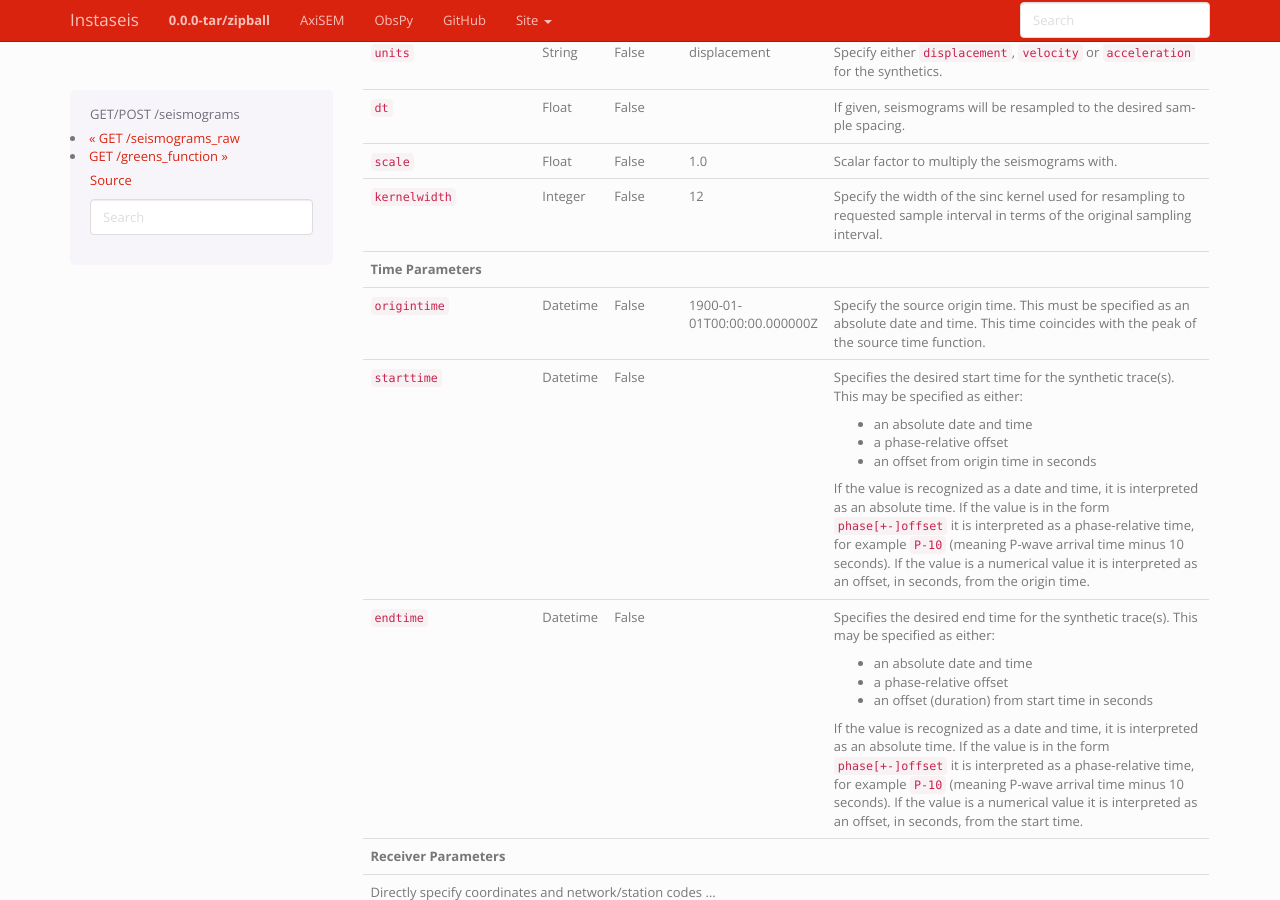
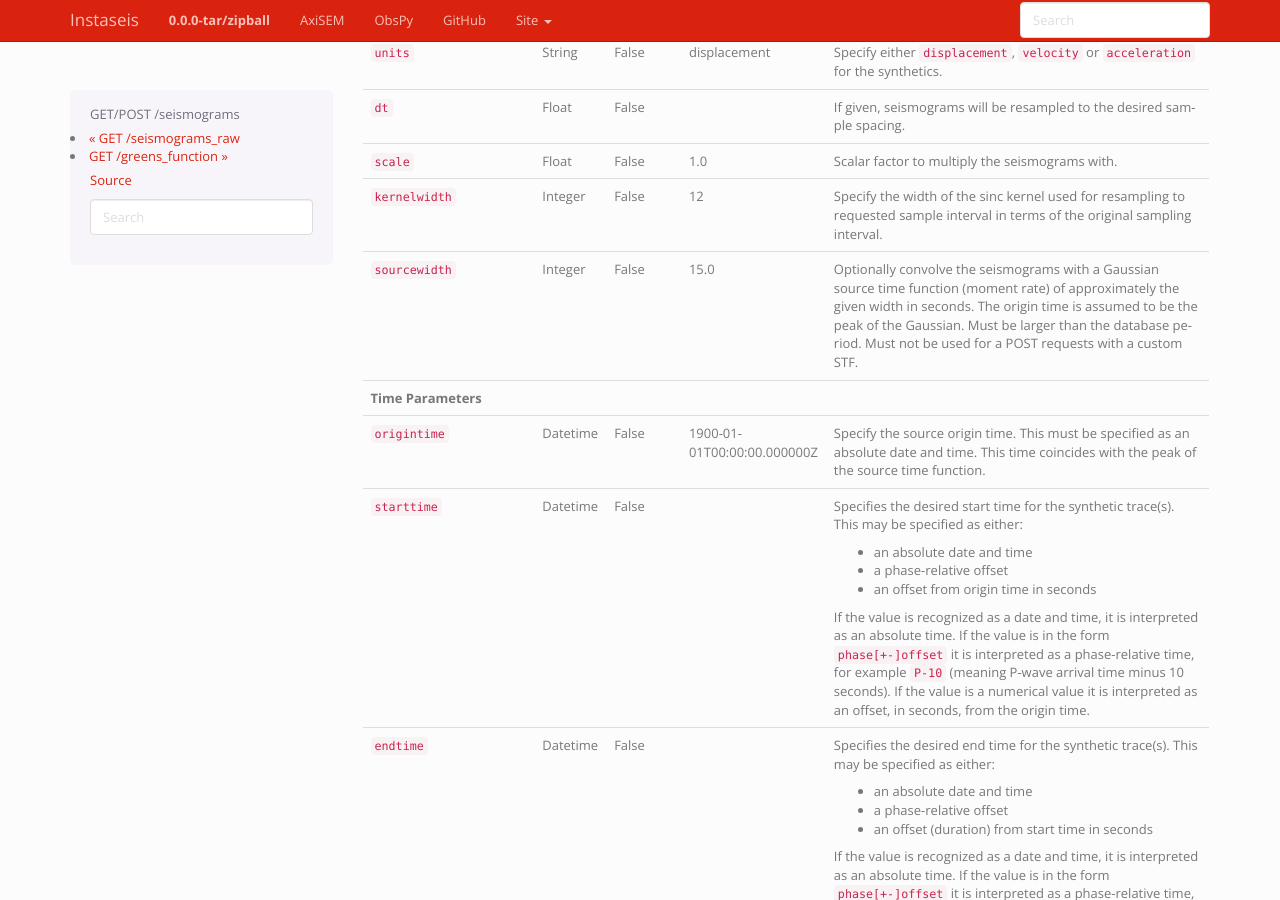
Before and after one commit to krischer/instaseis, a Sphinx documentation site: the page built from doc/routes/seismograms.rst, in a window 1280 px wide and 900 px high, scrolled down 1153 px. Built offline with Sphinx 7.4.7, drawn with Linux system fonts in a browser that asks for light colours.

Commit message:
Documentation

```diff
--- a/doc/routes/seismograms.rst
+++ b/doc/routes/seismograms.rst
@@ -81,6 +81,11 @@ Custom STF
 +-----------------------------+----------+----------+-----------------------------+--------------------------------------------------------------------------------------+
 | ``kernelwidth``             | Integer  | False    | 12                          | Specify the width of the sinc kernel used for resampling to requested sample         |
 |                             |          |          |                             | interval in terms of the original sampling interval.                                 |
++-----------------------------+----------+----------+-----------------------------+--------------------------------------------------------------------------------------+
+| ``sourcewidth``             | Integer  | False    | 15.0                        | Optionally convolve the seismograms with a Gaussian source time function (moment     |
+|                             |          |          |                             | rate) of approximately the given width in seconds. The origin time is assumed to be  |
+|                             |          |          |                             | the peak of the Gaussian. Must be larger than the database period. Must not be used  |
+|                             |          |          |                             | for a POST requests with a custom STF.                                               |
 +-----------------------------+----------+----------+-----------------------------+--------------------------------------------------------------------------------------+
 | **Time Parameters**                                                                                                                                                    |
 +-----------------------------+----------+----------+-----------------------------+--------------------------------------------------------------------------------------+
```
